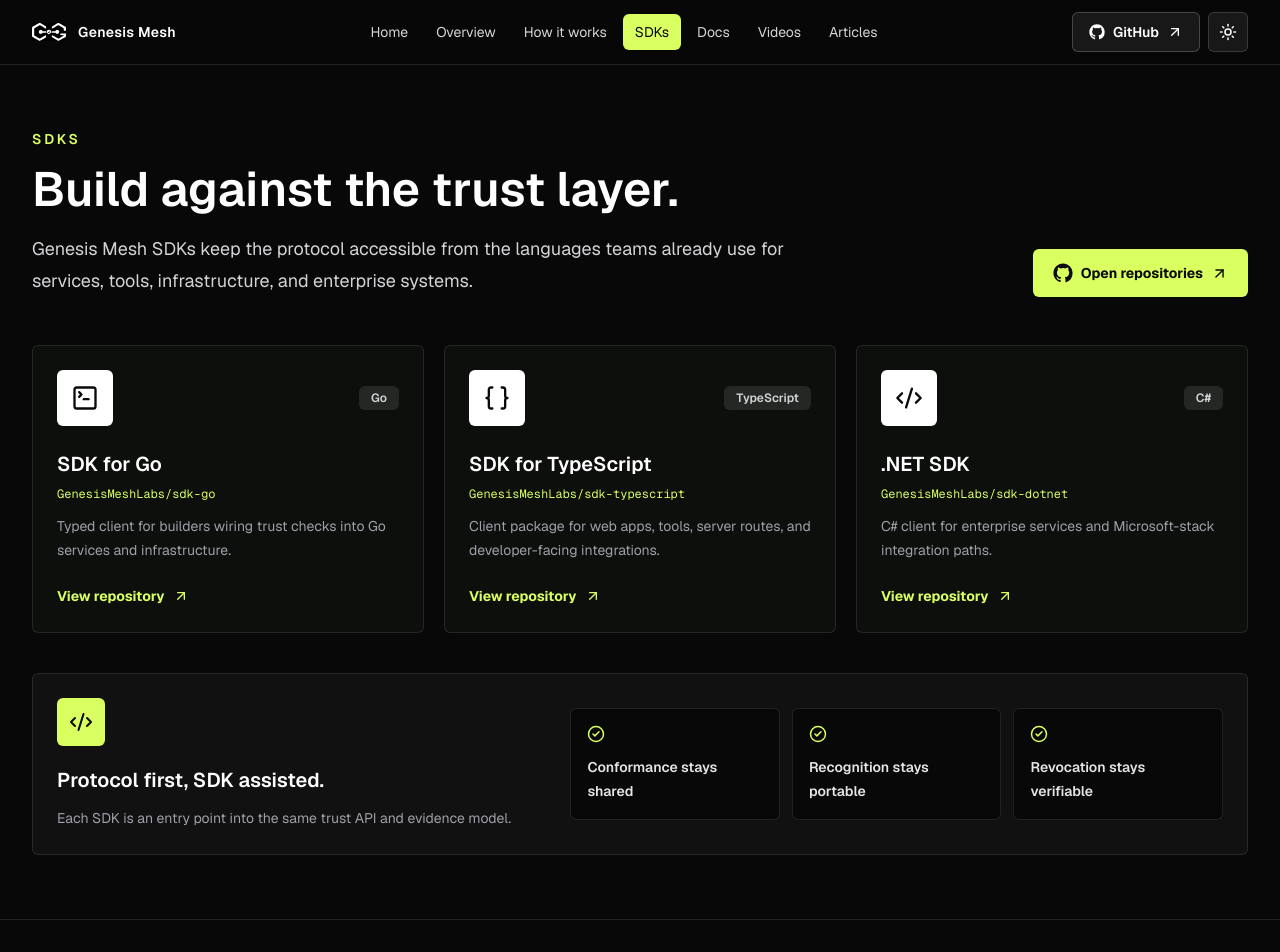
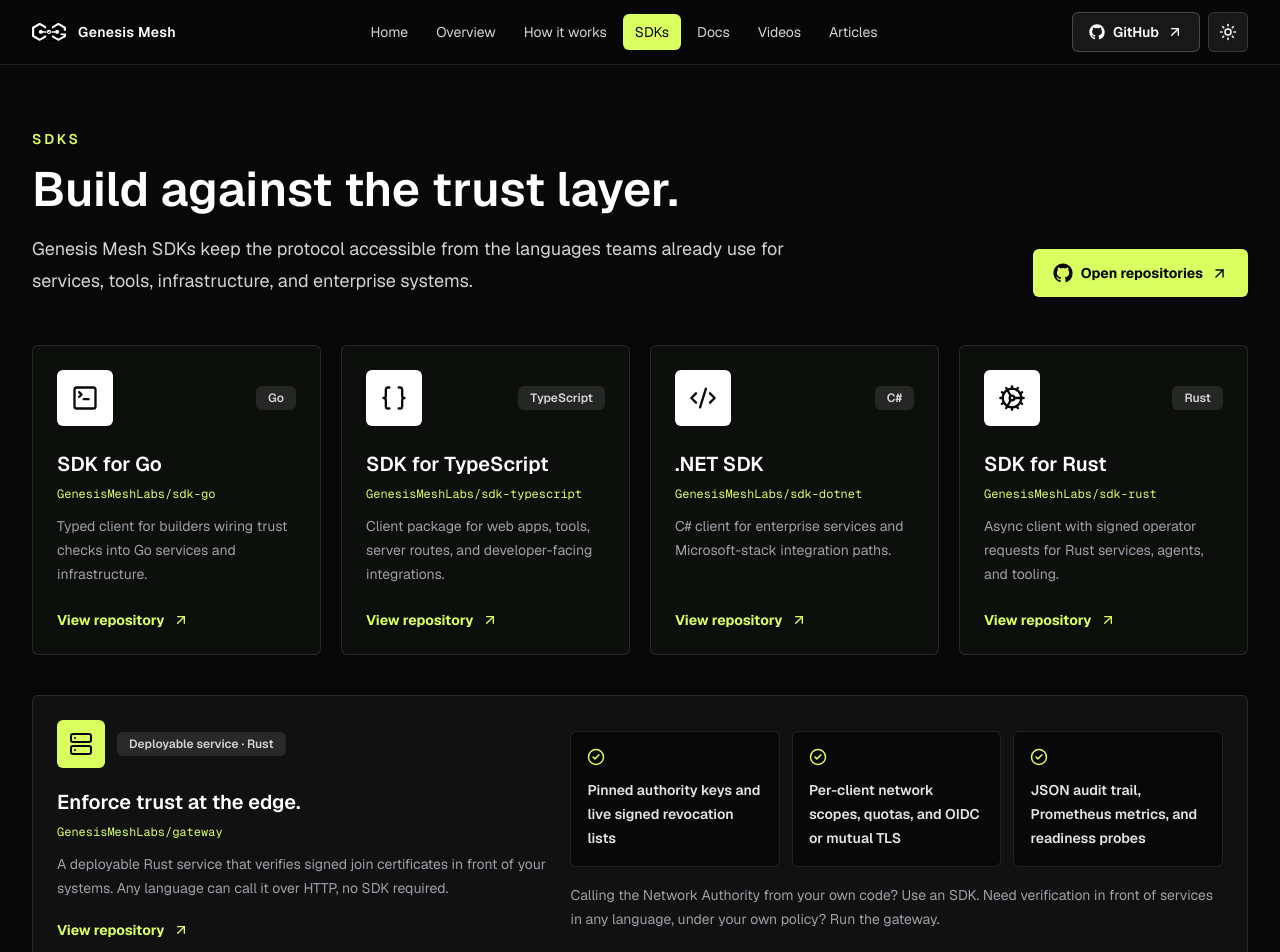
Before and after one commit to GenesisMeshLabs/genesismesh-web, a Next.js app: page /sdks in a window 1280 px wide. Shown: the top 952 px of the page. Built offline with nearby package versions, Linux system fonts and the light colour scheme.

Commit message:
Add Rust SDK and gateway to SDKs page
Add an SDK for Rust card to the SDK grid and a separate gateway section
that presents it as a deployable verification service, with guidance on
when to use an SDK versus the gateway. Pin card links to the bottom so
they align regardless of description length.

```diff
--- a/src/app/sdks/page.tsx
+++ b/src/app/sdks/page.tsx
@@ -1,16 +1,16 @@
 import type { Metadata } from "next";
-import { ArrowUpRight, CheckCircle2, Code2 } from "lucide-react";
+import { ArrowUpRight, CheckCircle2, Code2, Server } from "lucide-react";
 import { BrandIcon } from "@/components/brand-icons";
 import { PageShell } from "@/components/site-shell";
 import { SectionIntro } from "@/components/ui";
-import { sdkCards, siteLinks } from "@/content/genesismesh";
+import { gateway, sdkCards, siteLinks } from "@/content/genesismesh";
 import { pageMetadata } from "@/content/metadata";
 import { pageIntros } from "@/content/pages";
 
 export const metadata: Metadata = pageMetadata({
   title: "Genesis Mesh SDKs",
   description:
-    "Genesis Mesh SDKs for Go, TypeScript, and .NET developers integrating portable trust into real systems.",
+    "Genesis Mesh SDKs for Go, TypeScript, .NET, and Rust, plus a deployable Rust gateway for verifying trust at the edge.",
   path: "/sdks",
   imageAlt: "Genesis Mesh SDKs",
 });
@@ -33,14 +33,14 @@
           </a>
         </div>
 
-        <div className="mt-12 grid gap-5 md:grid-cols-3">
+        <div className="mt-12 grid gap-5 md:grid-cols-2 lg:grid-cols-4">
           {sdkCards.map((sdk) => (
             <a
               key={sdk.href}
               href={sdk.href}
               target="_blank"
               rel="noreferrer"
-              className="group link-card"
+              className="group link-card flex flex-col"
             >
               <div className="flex items-center justify-between">
                 <div className="flex h-14 w-14 items-center justify-center rounded-md bg-tile text-on-accent transition group-hover:bg-accent">
@@ -53,12 +53,48 @@
               <h2 className="mt-6 text-xl font-semibold text-ink">{sdk.name}</h2>
               <p className="mt-2 font-mono text-xs text-accent-ink">{sdk.repo}</p>
               <p className="mt-3 text-sm leading-6 text-ink-400">{sdk.description}</p>
-              <span className="mt-6 inline-flex items-center gap-2 text-sm font-bold text-accent-ink">
+              <span className="mt-auto inline-flex items-center gap-2 pt-6 text-sm font-bold text-accent-ink">
                 View repository
                 <ArrowUpRight size={16} aria-hidden="true" />
               </span>
             </a>
           ))}
+        </div>
+
+        <div className="soft-card mt-10 grid gap-6 p-6 lg:grid-cols-[.75fr_1fr] lg:items-center">
+          <div>
+            <div className="flex items-center gap-3">
+              <div className="flex h-12 w-12 items-center justify-center rounded-md bg-accent text-on-accent">
+                <Server size={24} aria-hidden="true" />
+              </div>
+              <span className="rounded-md bg-ink/10 px-3 py-1 text-xs font-semibold text-ink-300">
+                Deployable service · Rust
+              </span>
+            </div>
+            <h2 className="mt-5 text-xl font-semibold text-ink">{gateway.title}</h2>
+            <p className="mt-2 font-mono text-xs text-accent-ink">{gateway.repo}</p>
+            <p className="muted-copy mt-3">{gateway.description}</p>
+            <a
+              href={gateway.href}
+              target="_blank"
+              rel="noreferrer"
+              className="mt-5 inline-flex items-center gap-2 text-sm font-bold text-accent-ink"
+            >
+              View repository
+              <ArrowUpRight size={16} aria-hidden="true" />
+            </a>
+          </div>
+          <div>
+            <div className="grid gap-3 sm:grid-cols-3">
+              {gateway.features.map((item) => (
+                <div key={item} className="rounded-md border border-ink/10 bg-canvas p-4">
+                  <CheckCircle2 className="text-accent-ink" size={18} aria-hidden="true" />
+                  <p className="mt-3 text-sm font-semibold leading-6 text-ink-200">{item}</p>
+                </div>
+              ))}
+            </div>
+            <p className="mt-4 text-sm leading-6 text-ink-400">{gateway.choose}</p>
+          </div>
         </div>
 
         <div className="soft-card mt-10 grid gap-6 p-6 lg:grid-cols-[.75fr_1fr] lg:items-center">
--- a/src/content/genesismesh.ts
+++ b/src/content/genesismesh.ts
@@ -4,6 +4,7 @@
   Cable,
   CircleSlash,
   Code2,
+  Cog,
   KeyRound,
   LockKeyhole,
   Network,
@@ -84,7 +85,31 @@
     description: "C# client for enterprise services and Microsoft-stack integration paths.",
     icon: Code2,
   },
+  {
+    name: "SDK for Rust",
+    language: "Rust",
+    href: siteLinks.sdkRust,
+    repo: "GenesisMeshLabs/sdk-rust",
+    description: "Async client with signed operator requests for Rust services, agents, and tooling.",
+    icon: Cog,
+  },
 ];
+
+export const gateway = {
+  name: "Genesis Mesh Gateway",
+  repo: "GenesisMeshLabs/gateway",
+  href: siteLinks.gateway,
+  title: "Enforce trust at the edge.",
+  description:
+    "A deployable Rust service that verifies signed join certificates in front of your systems. Any language can call it over HTTP, no SDK required.",
+  features: [
+    "Pinned authority keys and live signed revocation lists",
+    "Per-client network scopes, quotas, and OIDC or mutual TLS",
+    "JSON audit trail, Prometheus metrics, and readiness probes",
+  ],
+  choose:
+    "Calling the Network Authority from your own code? Use an SDK. Need verification in front of services in any language, under your own policy? Run the gateway.",
+};
 
 export type Campaign = {
   title: string;
--- a/src/content/site.ts
+++ b/src/content/site.ts
@@ -19,6 +19,8 @@
   sdkGo: "https://github.com/GenesisMeshLabs/sdk-go",
   sdkTypeScript: "https://github.com/GenesisMeshLabs/sdk-typescript",
   sdkDotnet: "https://github.com/GenesisMeshLabs/sdk-dotnet",
+  sdkRust: "https://github.com/GenesisMeshLabs/sdk-rust",
+  gateway: "https://github.com/GenesisMeshLabs/gateway",
   youtube: "https://www.youtube.com/@GenesisMeshLabs",
   patreon: "https://www.patreon.com/GenesisMeshLabs",
   patreonPosts: "https://www.patreon.com/cw/GenesisMeshLabs/posts",
```
